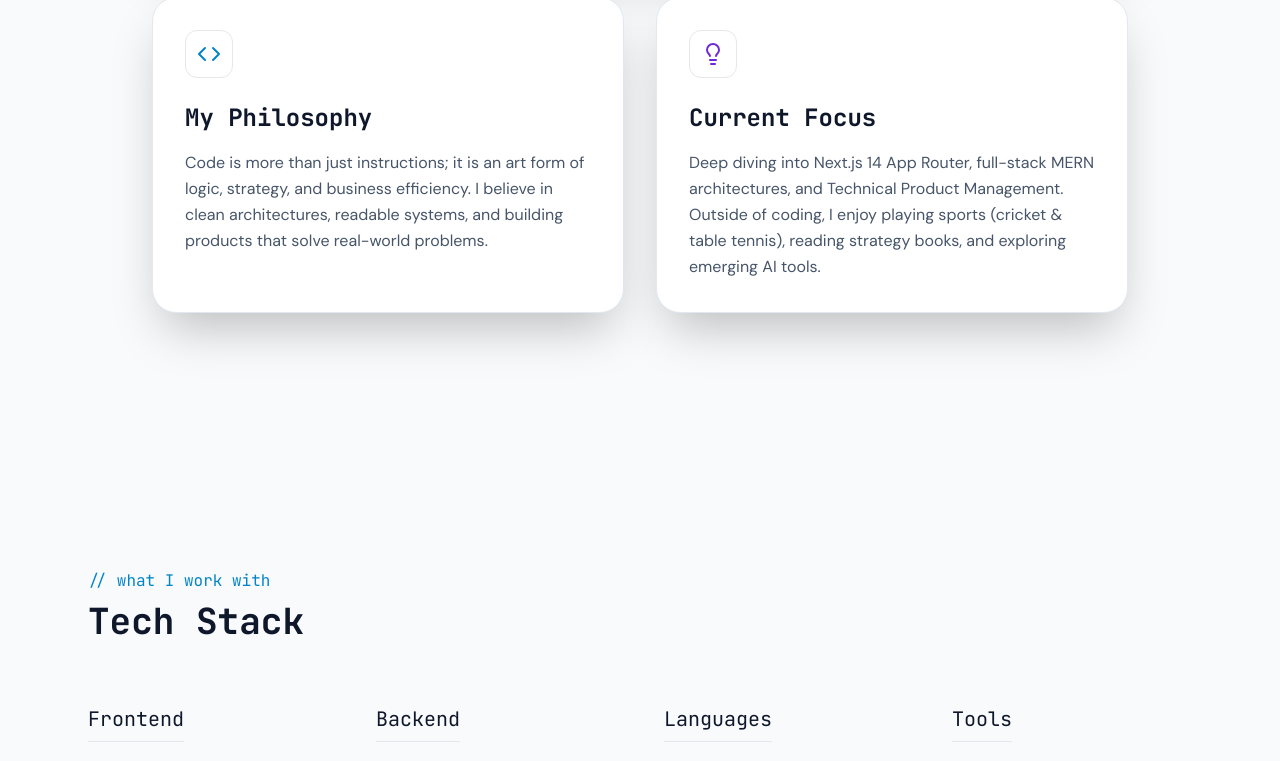
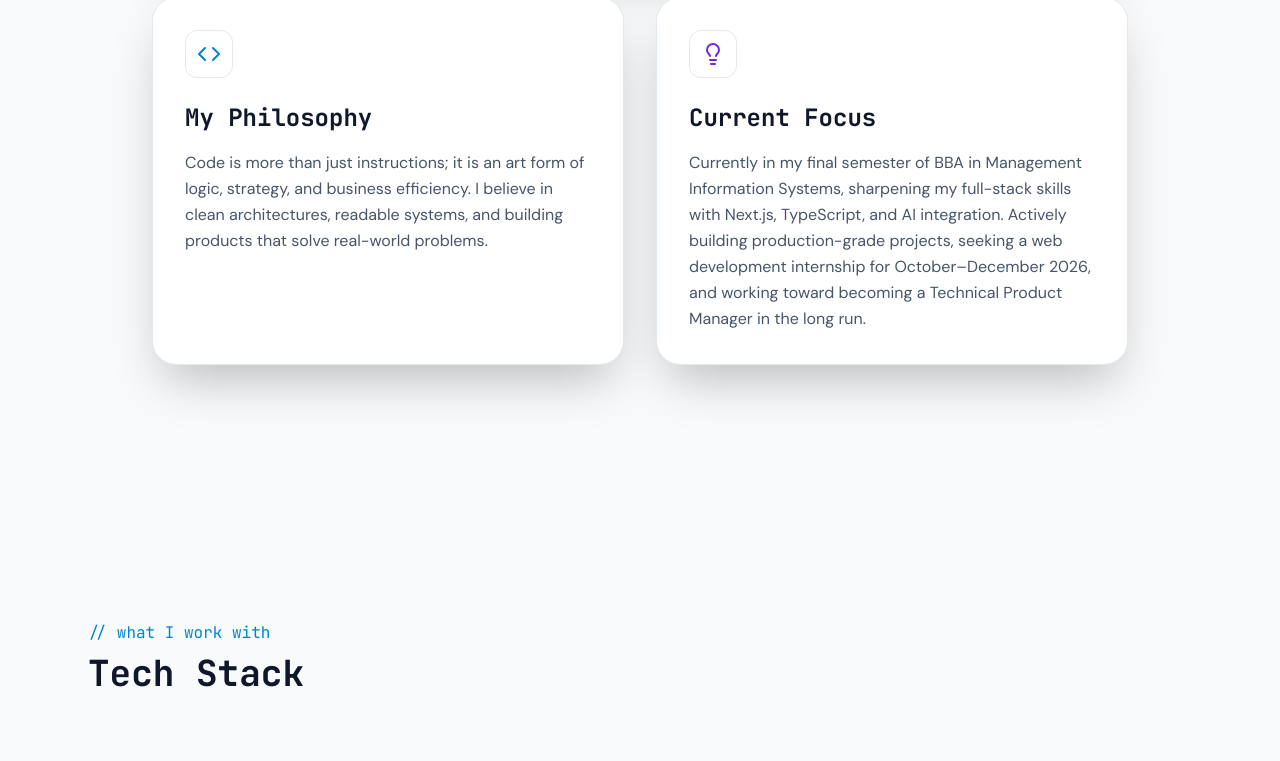
Before and after one commit to KAprachir/Portfilio-website, a Next.js app: page / in a window 1280 px wide. Shown: the part 1582-2343 px from the top of the page. Built offline with nearby package versions, Linux system fonts and the light colour scheme; no server answers.

Commit message:
docs: update Current Focus description in About section

```diff
--- a/components/sections/About.tsx
+++ b/components/sections/About.tsx
@@ -20,7 +20,7 @@
       "Currently in my final year, open to web development opportunities."
     ],
     philosophy: "Code is more than just instructions; it is an art form of logic, strategy, and business efficiency. I believe in clean architectures, readable systems, and building products that solve real-world problems.",
-    focus: "Deep diving into Next.js 14 App Router, full-stack MERN architectures, and Technical Product Management. Outside of coding, I enjoy playing sports (cricket & table tennis), reading strategy books, and exploring emerging AI tools.",
+    focus: "Currently in my final semester of BBA in Management Information Systems, sharpening my full-stack skills with Next.js, TypeScript, and AI integration. Actively building production-grade projects, seeking a web development internship for October–December 2026, and working toward becoming a Technical Product Manager in the long run.",
     yearsExp: "02+",
     projectsDone: "15+",
     techTools: "10+"
```
